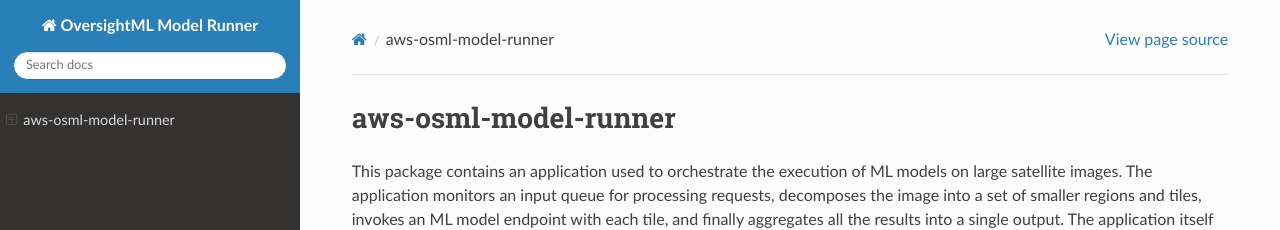
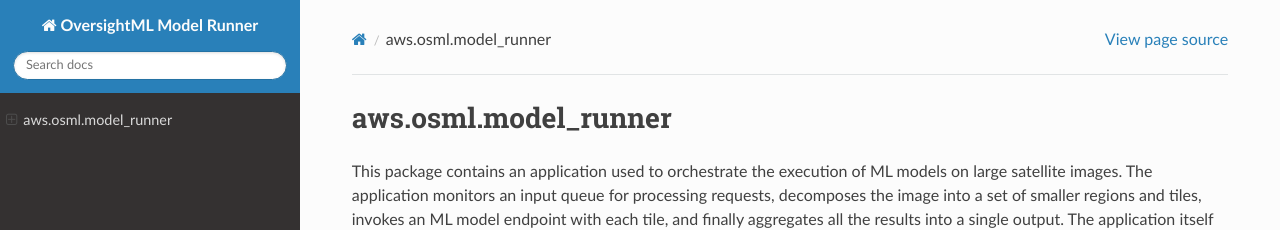
Before and after one commit to aws-solutions-library-samples/osml-model-runner, a Sphinx documentation site: the page built from doc/index.rst, in a window 1280 px wide. Shown: the top 230 px of the page. Built offline with Sphinx 7.4.7 and the Read the Docs theme 2.0.0, drawn with Linux system fonts in a browser that asks for light colours.

```diff
--- a/doc/conf.py
+++ b/doc/conf.py
@@ -1,7 +1,6 @@
 import datetime
 import os
 import shutil
-import sys
 
 from sphinx.ext import apidoc
 
--- a/doc/index.rst
+++ b/doc/index.rst
@@ -1,5 +1,5 @@
 
-aws-osml-model-runner
+aws.osml.model_runner
 =====================
 
 This package contains an application used to orchestrate the execution of ML models on large satellite images. The
```
